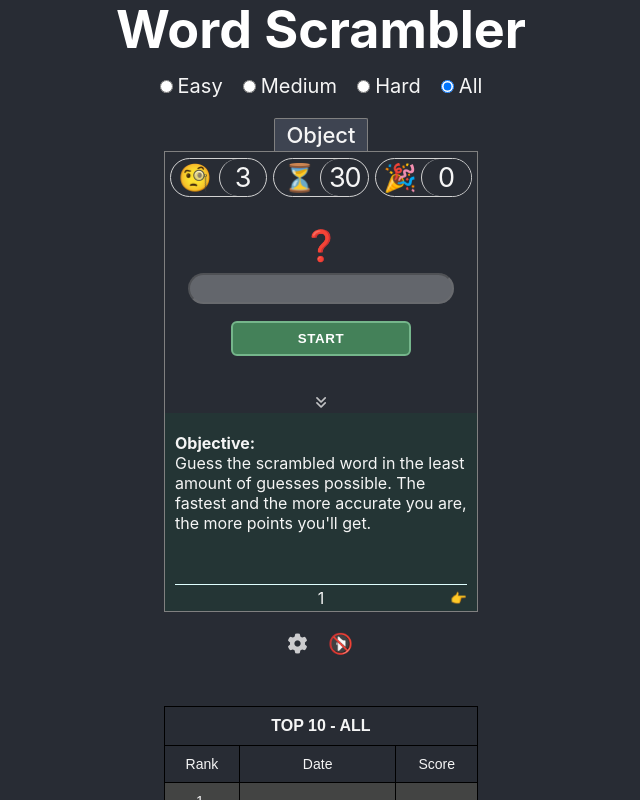
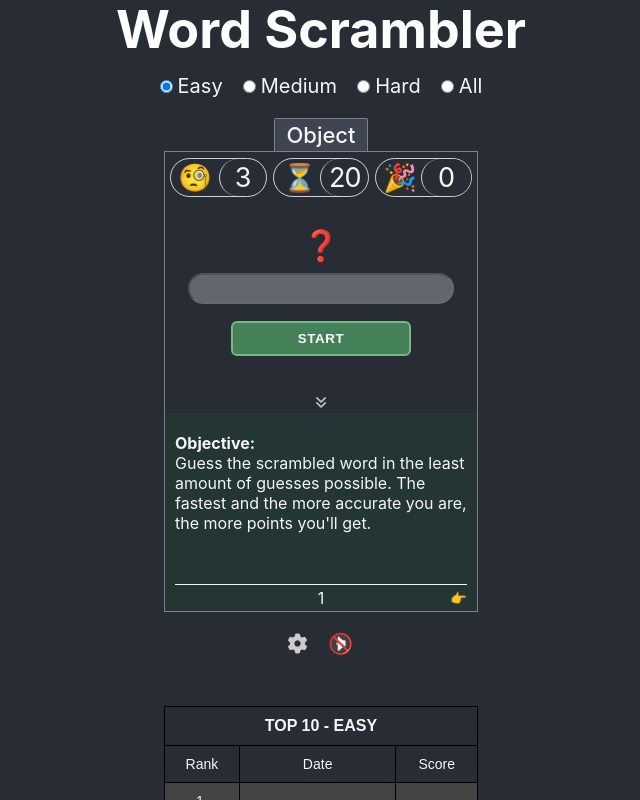
Before and after one commit to hugCarvalho/wordScrambler, a React (Create React App) app: page / in a window 1280 px wide. Shown: the top 800 px of the page, without its empty margins (319-959 px from the left). Built offline with nearby package versions, Linux system fonts and the light colour scheme.

Commit message:
Minor in play options change based on user feedback

```diff
--- a/src/App.js
+++ b/src/App.js
@@ -36,7 +36,7 @@ function App() {
   const [options, setOptions] = useState(gameOptions);
   //MAIN STATE
   const [gameStatus, setGameStatus] = useState("onLoad"); // "onLoad", "playing", "ended"
-  const [difficulty, setDifficulty] = useState("all"); //easy-medium-hard-all
+  const [difficulty, setDifficulty] = useState("easy"); //easy-medium-hard-all
   //IN GAME VARIABLES
   const [guessesLeft, setGuessesLeft] = useState(gameOptions.totalGuessesLeft);
   const [countdown, setCountdown] = useState(gameOptions.countdown);
@@ -49,10 +49,6 @@ function App() {
   const [allowHighScoreEntry, setAllowHighScoreEntry] = useState(false); //prevents automatic highscore entry when changing level
   //USE CONTEXT
   const [customOptions, setCustomOptions] = useState(optionsCustom);
-
-  useEffect(() => {
-    console.log("CUSTOM OPTIONS", customOptions);
-  }, [customOptions]);
 
   const onSubmitHandler = (e, userText) => {
     e.preventDefault();
--- a/src/data/gameOptions.js
+++ b/src/data/gameOptions.js
@@ -1,12 +1,12 @@
 const gameOptions = {
   totalGuessesLeft: 3,
-  countdown: 30,
+  countdown: 20,
   score: 0,
   pointsPerGuessLeft: 5,
   pointsPerTimeLeft: 2,
   pointsPerWordLength: 10,
   soundOn: false,
-  displayHighScores: { yes: true, numEntries: 10 }, //10 -20 -30
+  //displayHighScores: { yes: true, numEntries: 10 }, //10 -20 -30
 };
 
 export const optionsCustom = {
```
Also changed, not shown: 1 other file (tests, documents, lock files or other folders).
